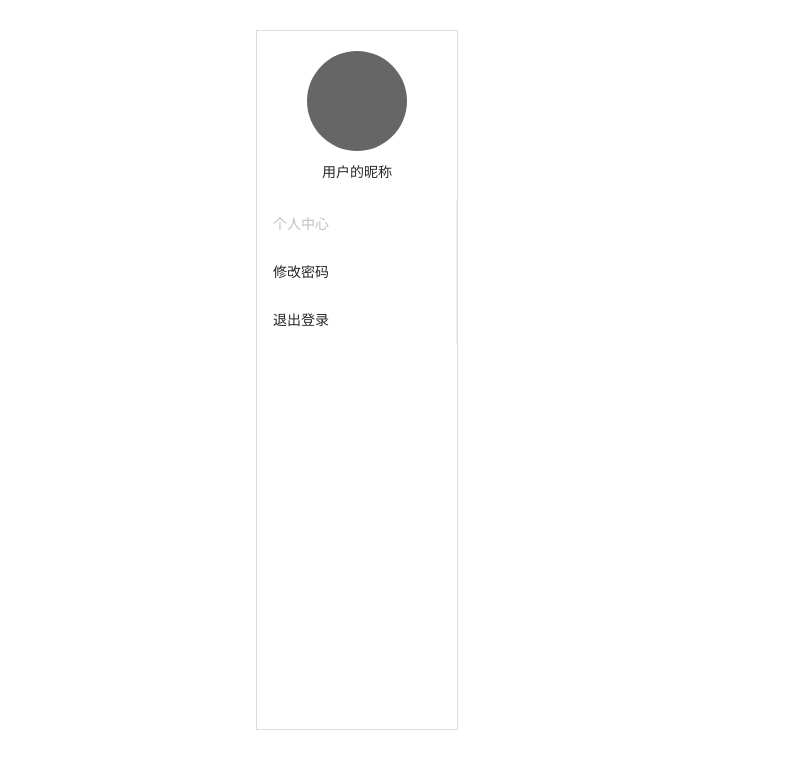
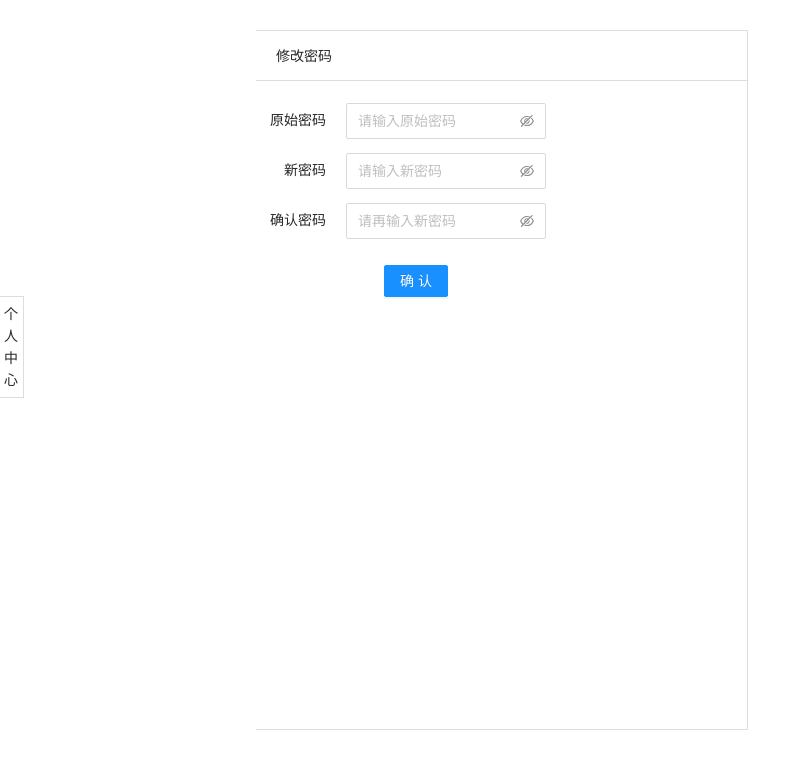
Before and after one commit to ch3ngtao/vue3-project, a Vue app: page /userCenter in a window 1280 px wide. Shown: the top 768 px of the page, without its empty margins (0-807 px from the left). Built offline with nearby package versions, Linux system fonts and the light colour scheme.

Commit message:
添加修改密码

```diff
--- a/src/App.vue
+++ b/src/App.vue
@@ -8,8 +8,8 @@
 </template>
 
 <script lang="ts">
-import components from "vue-class-component";
-import header from "@/components/head/head.vue";
+// import components from "vue-class-component";
+// import header from "@/components/head/head.vue";
 export default {
   components: {
     // "head-nav": header
--- /dev/null
+++ b/src/components/resetKey/resetKey.vue
@@ -0,0 +1,82 @@
+<template>
+  <div>
+    <div class="form">
+      <div>
+        <span>原始密码</span>
+        <a-input-password
+          v-model:value="passwordInfo.old"
+          placeholder="请输入原始密码"
+          style="width: 200px;height: 36px"
+        />
+      </div>
+      <div>
+        <span>新密码</span>
+        <a-input-password
+          v-model:value="passwordInfo.new"
+          placeholder="请输入新密码"
+          style="width: 200px;height: 36px"
+        />
+      </div>
+      <div>
+        <span>确认密码</span>
+        <a-input-password
+          v-model:value="passwordInfo.check"
+          placeholder="请再输入新密码"
+          style="width: 200px;height: 36px"
+        />
+      </div>
+    </div>
+    <div class="btn">
+      <a-button type="primary">
+        确认
+      </a-button>
+    </div>
+  </div>
+</template>
+
+<script lang="ts">
+import { reactive } from "vue";
+export default {
+  setup() {
+    const passwordInfo = reactive({
+      old: "",
+      new: "",
+      check: ""
+    });
+
+    return {
+      passwordInfo
+    };
+  }
+};
+</script>
+
+<style lang="scss" scoped>
+.form {
+  div {
+    height: 50px;
+    span {
+      float: left;
+      height: 50px;
+      width: 70px;
+      line-height: 50px;
+      margin-right: 20px;
+      text-align: right;
+    }
+    input {
+      margin-top: 10px;
+    }
+  }
+}
+.btn {
+  width: 320px;
+  text-align: center;
+  margin-top: 20px;
+}
+/deep/ .ant-input-password {
+  margin-top: 8px;
+}
+/deep/ .ant-input-affix-wrapper .ant-input {
+  text-align: left;
+}
+</style>
--- a/src/components/userCenterMenu/userCenterMenu.vue
+++ b/src/components/userCenterMenu/userCenterMenu.vue
@@ -1,6 +1,6 @@
 <template>
   <div>
-    <div class="slide-menu">
+    <div class="slide-menu" id="slide-menu">
       <div class="head">
         <div class="avatar"></div>
         <p>用户的昵称</p>
@@ -18,18 +18,39 @@
           </a-menu-item>
         </a-menu>
       </div>
+      <div class="icon" @click="slideMenu">个人中心</div>
     </div>
   </div>
 </template>
 
 <script lang="ts">
+import { ref } from "vue";
 export default {
   setup() {
+    const showSlide = ref(0);
+
     const handleClick = (e: Record<string, any>) => {
       console.log(e);
     };
+
+    const slideMenu = () => {
+      const slideRef: HTMLElement = document.getElementById(
+        "slide-menu"
+      ) as HTMLElement;
+      const slideW = slideRef.clientWidth;
+
+      if (showSlide.value === 0) {
+        showSlide.value = 1;
+        slideRef.style.left = 0 + "px";
+      } else if (showSlide.value === 1) {
+        showSlide.value = 0;
+        slideRef.style.left = -slideW - 2 + "px";
+      }
+    };
+
     return {
-      handleClick
+      handleClick,
+      slideMenu
     };
   }
 };
@@ -37,9 +58,25 @@ export default {
 
 <style lang="scss" scoped>
 .slide-menu {
+  position: absolute;
+  left: -203px;
+  z-index: 99;
   width: 202px;
   height: 700px;
+  float: left;
+  background: #fff;
   border: 1px solid #ddd;
+  transition: all 0.5s linear;
+  .icon {
+    position: absolute;
+    font-size: 14px;
+    width: 26px;
+    padding: 6px 5px;
+    // height: 30px;
+    border: 1px solid #ddd;
+    top: 38%;
+    right: -26px;
+  }
   .head {
     height: 169px;
     overflow: hidden;
--- a/src/views/estimate/estimate.vue
+++ b/src/views/estimate/estimate.vue
@@ -35,7 +35,7 @@
         <p>报名信息</p>
         <div class="select">
           <a-select
-            v-model:value="testInfo.area"
+            v-model:value="area"
             style="width: 120px"
             @change="handleProvinceChange"
           >
@@ -43,17 +43,17 @@
               {{ pro }}
             </a-select-option>
           </a-select>
-          <a-select v-model:value="testInfo.school" style="width: 120px">
+          <a-select v-model:value="school" style="width: 120px">
             <a-select-option v-for="city in cities" :key="city">
               {{ city }}
             </a-select-option>
           </a-select>
-          <a-select v-model:value="testInfo.class" style="width: 120px">
+          <a-select v-model:value="classes" style="width: 120px">
             <a-select-option v-for="pro in provinceData" :key="pro">
               {{ pro }}
             </a-select-option>
           </a-select>
-          <a-select v-model:value="testInfo.subject" style="width: 120px">
+          <a-select v-model:value="subject" style="width: 120px">
             <a-select-option v-for="city in cities" :key="city">
               {{ city }}
             </a-select-option>
@@ -66,7 +66,7 @@
 </template>
 
 <script lang="ts">
-import { reactive } from "vue";
+import { reactive, toRefs } from "vue";
 interface City {
   [key: string]: string[];
 }
@@ -79,13 +79,13 @@ export default {
   setup() {
     const provinceData = ["Zhejiang", "Jiangsu"];
     const cityData: City = reactive({
-      'Zhejiang': ["Hangzhou", "Ningbo", "Wenzhou"],
-      'Jiangsu': ["Nanjing", "Suzhou", "Zhenjiang"]
+      Zhejiang: ["Hangzhou", "Ningbo", "Wenzhou"],
+      Jiangsu: ["Nanjing", "Suzhou", "Zhenjiang"]
     });
     const testInfo = reactive({
       area: "",
       school: "",
-      class: "",
+      classes: "",
       subject: ""
     });
     const cities: string[] = reactive([]);
@@ -132,7 +132,7 @@ export default {
     return {
       testClass,
       provinceData,
-      testInfo,
+      ...toRefs(testInfo),
       handleProvinceChange,
       cities
     };
--- a/src/views/userCenter/userCenter.vue
+++ b/src/views/userCenter/userCenter.vue
@@ -1,24 +1,52 @@
 <template>
   <div>
     <div class="user-center">
-      <slideMenu />
+      <div>
+        <slideMenu />
+      </div>
+      <div class="right">
+        <p class="title">修改密码</p>
+        <resetKey />
+      </div>
     </div>
   </div>
 </template>
 
 <script lang="ts">
 import slideMenu from "@/components/userCenterMenu/userCenterMenu.vue";
+import resetKey from "@/components/resetKey/resetKey.vue";
 // import components from "vue-class-component";
 
 export default {
   components: {
-    slideMenu
+    slideMenu,
+    resetKey
   }
-}
+};
 </script>
 
 <style lang="scss" scoped>
 .user-center {
   margin-top: 30px;
 }
+.right {
+  float: left;
+  width: 64%;
+  height: 700px;
+  border: 1px solid #ddd;
+  border-left: unset;
+  @media screen and (max-width: 550px) {
+    width: 100%;
+    border-left: unset;
+    border-right: unset;
+    border-bottom: unset;
+  }
+  .title {
+    height: 50px;
+    border-bottom: 1px solid #ddd;
+    line-height: 50px;
+    padding-left: 20px;
+    width: 100%;
+  }
+}
 </style>
```
